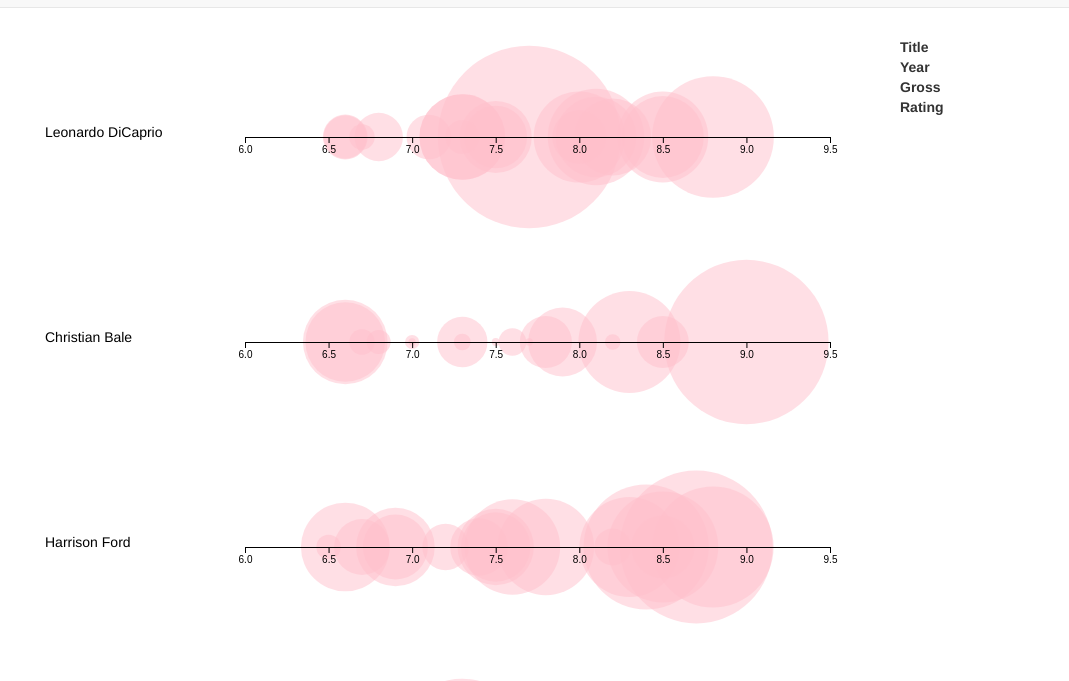
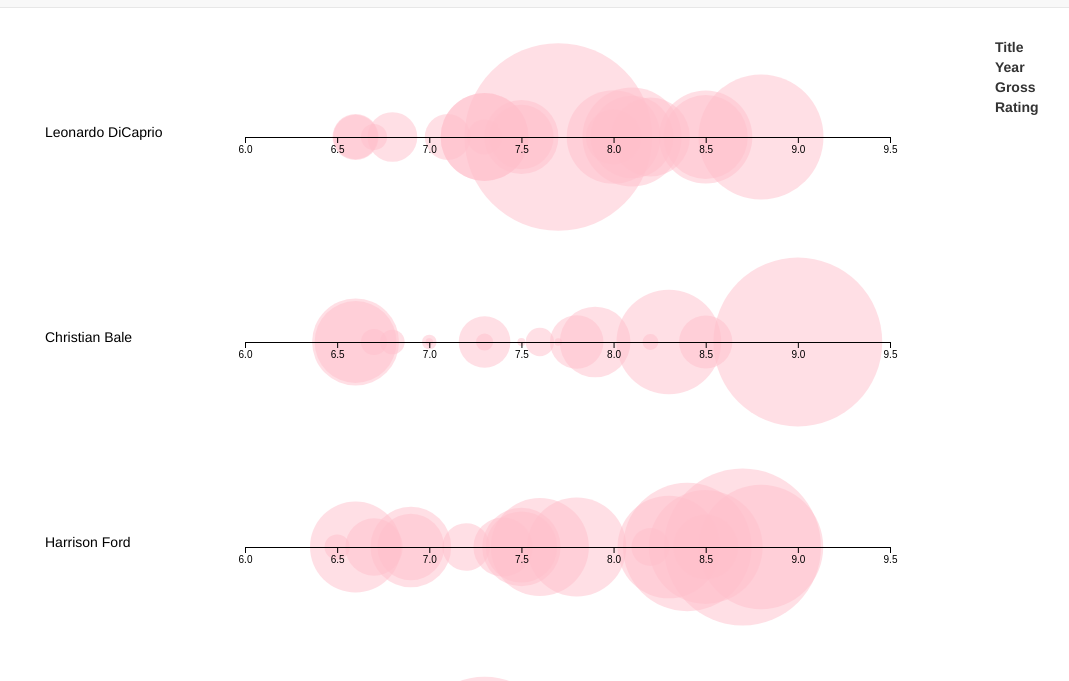
Before and after one commit to Tianbaba/movies, a plain HTML site: page index.html in a window 1280 px wide. Shown: the part 63-744 px from the top of the page, without its empty margins (40-1109 px from the left). Drawn offline with nearby package versions, Linux system fonts and the light colour scheme.

Commit message:
Tianyi - add reponsive width

```diff
--- a/index.html
+++ b/index.html
@@ -21,10 +21,10 @@
 
   </header>
   <main class="container">
-     <section class="movies col-md-8">
+     <section class="movies col-md-9" id="svg-container">
      </section>
      <div class="col-md-1"></div>
-      <aside class="col-md-3" id="movie-info">
+      <aside class="col-md-2" id="movie-info">
           <table>
               <tbody>
                   <tr class="title-row">
--- a/js/draw.js
+++ b/js/draw.js
@@ -1,6 +1,6 @@
-var width = 800,
+var width = document.getElementById("svg-container").clientWidth,
     height = 200,
-    padding = 15;
+    padding = 10;
 
 var xScale = d3.scaleLinear()
     .domain([6, 9.5]) //min rating to highest
@@ -11,19 +11,16 @@
     .range([0, (height-padding)/2]);
 
 var xAxis = d3.axisBottom(xScale);
-
 var showMovieInfo = (movie) => {
     var table = $("#movie-info table").get();
     $(table).find(".title-row td").text(movie.title);
-//    $(table).find(".actor-row td").text(movie.actor);
     $(table).find(".year-row td").text(movie.year);
     $(table).find(".gross-row td").text("$" + movie.gross);
     $(table).find(".rating-row td").text(movie.rating);
-//    console.log(title);
 }
 
 for (var actor in data) {
-    var svg = d3.select("section.movies")
+    var svg = d3.select("#svg-container")
                 .append("svg")
                 .attr("class", "svg-movie")
                 .attr("width", width)
@@ -48,6 +45,8 @@
     .attr("fill", "pink")
     .on("mouseover", (d) => {
         showMovieInfo(d);
+//        d3.select(this)
+//            .attr("stroke", "red");
     });
 
     svg.append("g")
```
